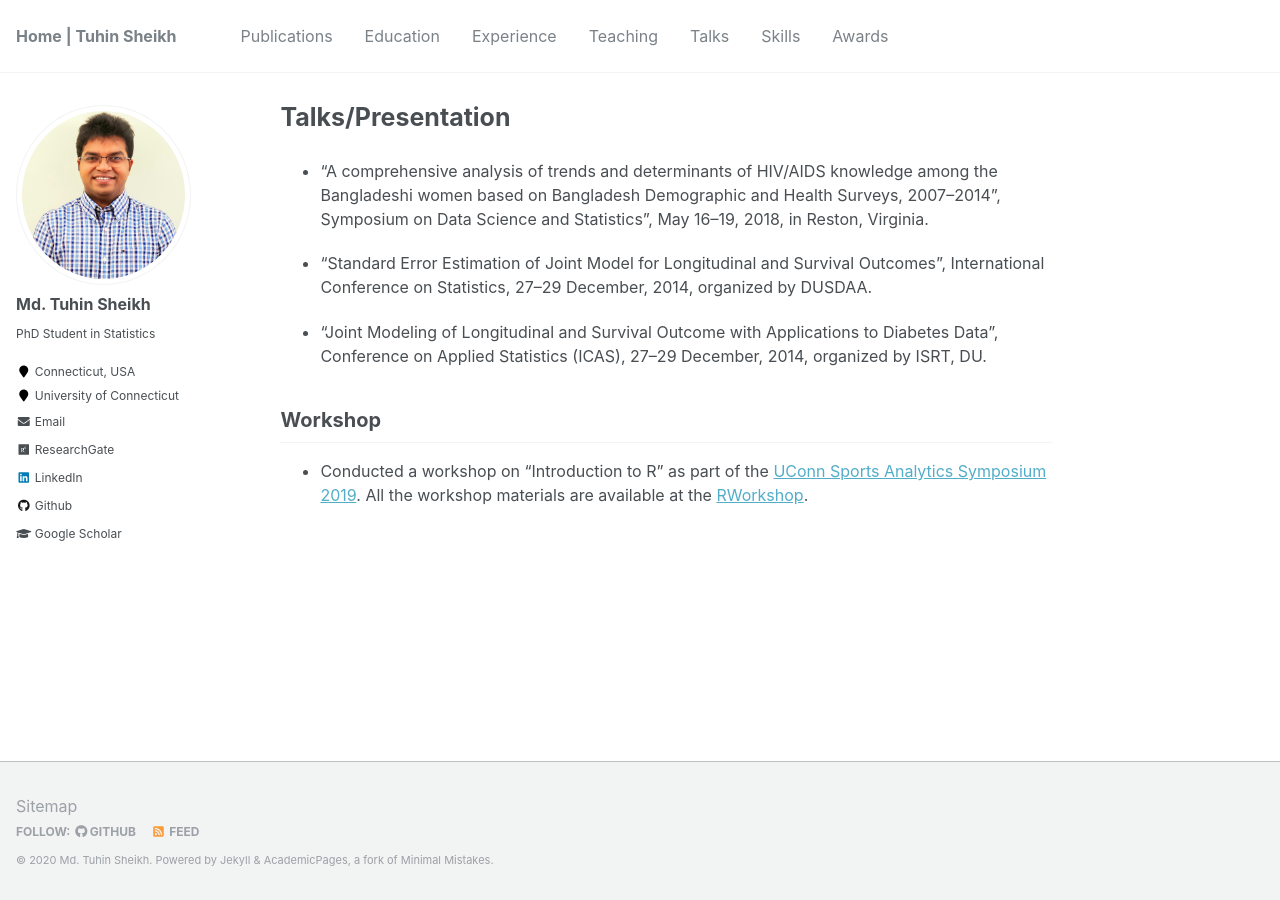
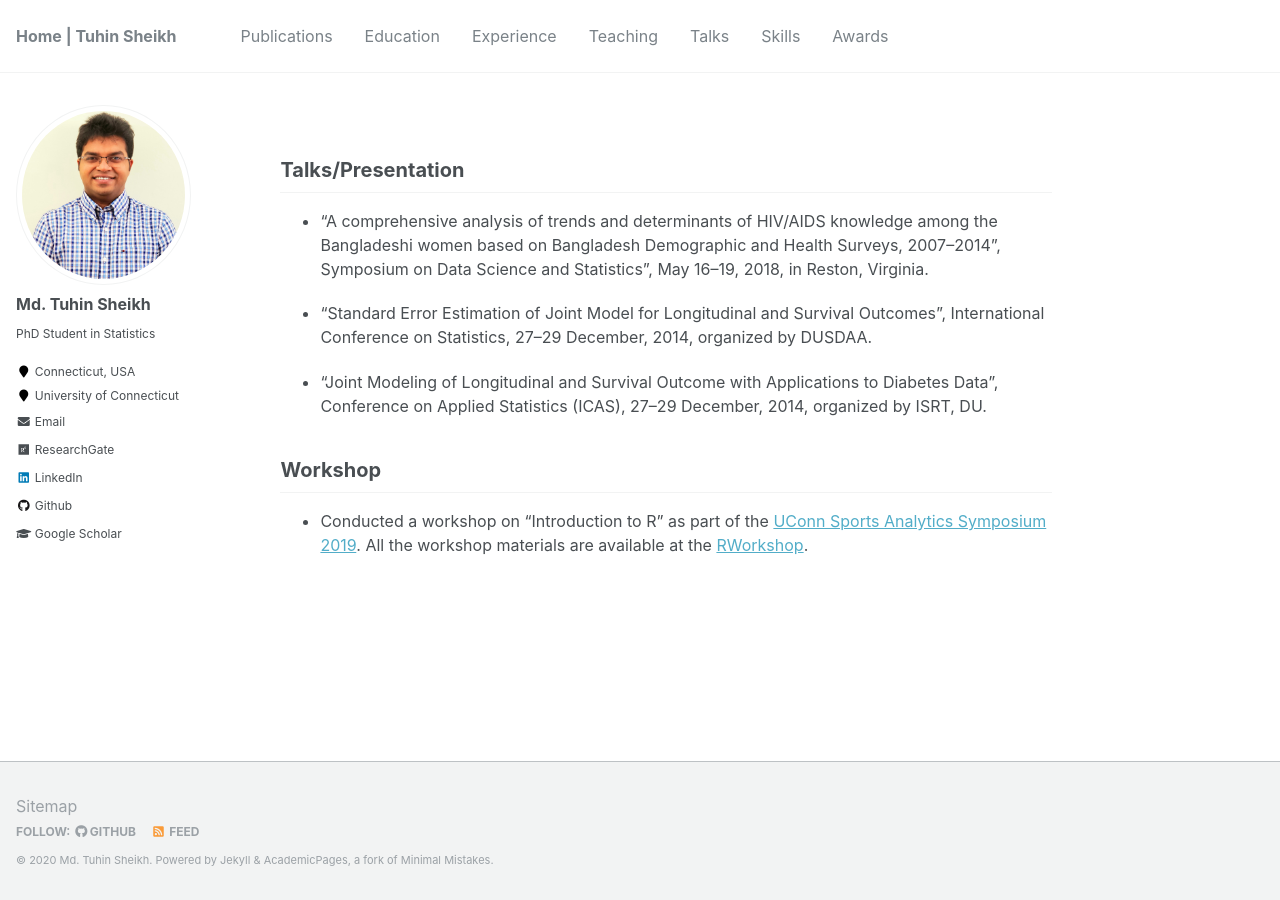
Before and after one commit to mdtuhinsheikh/mdtuhinsheikh.github.io, a Jekyll site: the page built from _pages/talks.md, in a window 1280 px wide. Built offline with Jekyll 4.4.1, drawn with Linux system fonts in a browser that asks for light colours.

```diff
--- a/_pages/talks.md
+++ b/_pages/talks.md
@@ -1,9 +1,10 @@
 ---
-title: "Talks/Presentation"
+title: ""
 permalink: /talks/
 author_profile: true
 ---
 
+## Talks/Presentation
 * "A comprehensive analysis of trends and determinants of HIV/AIDS knowledge among the Bangladeshi women based on Bangladesh Demographic and Health Surveys, 2007--2014", Symposium on Data Science and Statistics", May 16--19, 2018, in Reston, Virginia.
 
 * "Standard Error Estimation of Joint Model for Longitudinal and Survival Outcomes", International Conference on Statistics, 27--29 December, 2014, organized by DUSDAA.
```
